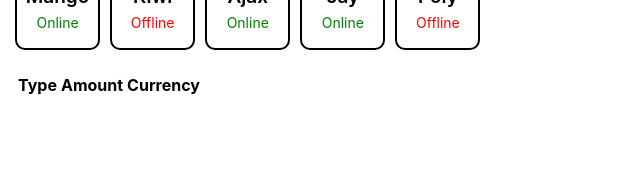
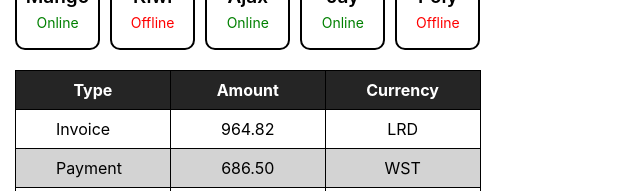
Before and after one commit to akoroliova/goit-react-hw-01, a React (Vite) app: page / in a window 1280 px wide. Shown: the part 609-800 px from the top of the page, without its empty margins (0-640 px from the left). Built offline with nearby package versions, Linux system fonts and the light colour scheme.

Commit message:
Complete task-3

```diff
--- a/src/components/transactionhistory/TransactionHistory.jsx
+++ b/src/components/transactionhistory/TransactionHistory.jsx
@@ -1,21 +1,26 @@
-const TransactionHistory = ({ id, type, amount, currency }) => {
+import css from './TransactionHistory.module.css';
+
+const TransactionHistory = ({ items }) => {
   return (
-    <table>
+    <table className={css.transactionHistoryTable}>
       <thead>
-        <tr>
-          <th>Type</th>
-          <th>Amount</th>
-          <th>Currency</th>
+        <tr className={css.headerRow}>
+          <th className={css.headerCell}>Type</th>
+          <th className={css.headerCell}>Amount</th>
+          <th className={css.headerCell}>Currency</th>
         </tr>
       </thead>
 
       <tbody>
-        {/* Кількість tr залежить від кількості об'єктів в масиві items */}
-        <tr>
-          <td>{type}</td>
-          <td>{amount}</td>
-          <td>{currency}</td>
-        </tr>
+        {items.map(eachItem => {
+          return (
+            <tr className={css.row} key={eachItem.id}>
+              <td className={css.dataCell}>{eachItem.type}</td>
+              <td className={css.dataCell}>{eachItem.amount}</td>
+              <td className={css.dataCell}>{eachItem.currency}</td>
+            </tr>
+          );
+        })}
       </tbody>
     </table>
   );
--- a/src/components/transactionhistory/TransactionHistory.module.css
+++ b/src/components/transactionhistory/TransactionHistory.module.css
@@ -0,0 +1,31 @@
+.transactionHistoryTable {
+    width: 100%;
+    line-height: 2;
+    border-collapse: collapse;
+}
+
+.headerCell {
+    background-color: rgb(37, 37, 37);
+    color: white;
+    width: calc(100% / 3);
+}
+
+.row:nth-child(even) {
+    background-color: lightgray;
+}
+
+.row :nth-child(1) {
+    text-transform: capitalize;
+    padding-left: 40px;
+}
+
+.row :nth-child(2),
+.row :nth-child(3) {
+    text-align: center;
+}
+
+.headerCell,
+.dataCell {
+    border: 1px solid black;
+    padding: 3px;
+}
```
